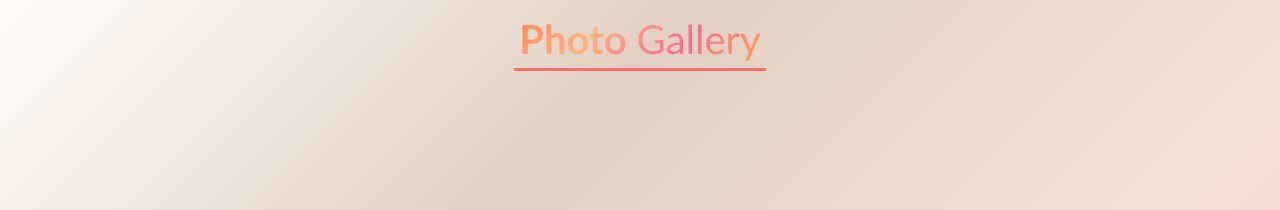
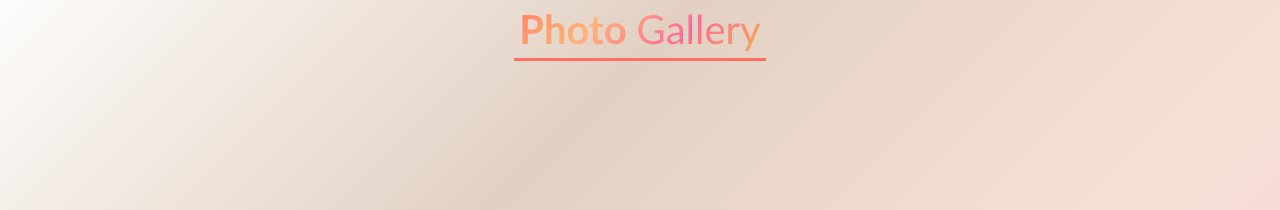
Before and after one commit to anmolbudakoti/Photo-Gallery, a plain HTML site: page index.html in a window 1280 px wide. Shown: the top 210 px of the page. Drawn offline with Linux system fonts and the light colour scheme.

Commit message:
Update style.css

```diff
--- a/style.css
+++ b/style.css
@@ -103,7 +103,7 @@ body {
 
 
 nav {
-    position: absolute;
+    position: relative;
     width: 100%;
     display: flex;
     justify-content: center;
@@ -113,6 +113,8 @@ nav {
 }
 
 .brandName {
+    position: absolute;
+    top: 0;
     background: linear-gradient(135deg, #ff7e5f, #feb47b, #ff6a95, #fcb045);
     -webkit-background-clip: text;
     background-clip: text;
```
